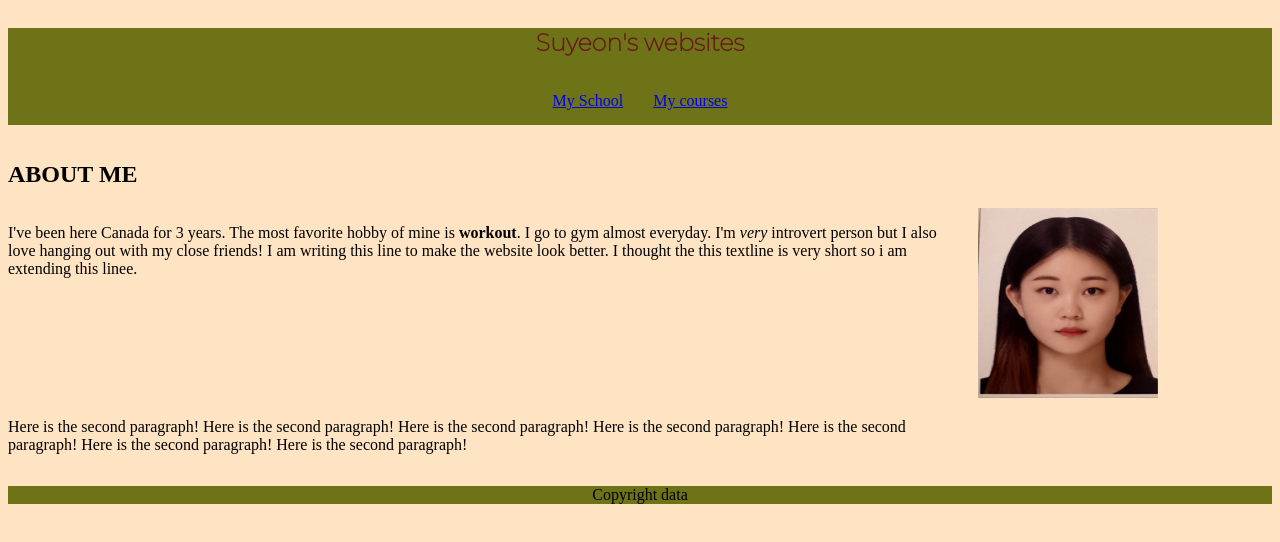
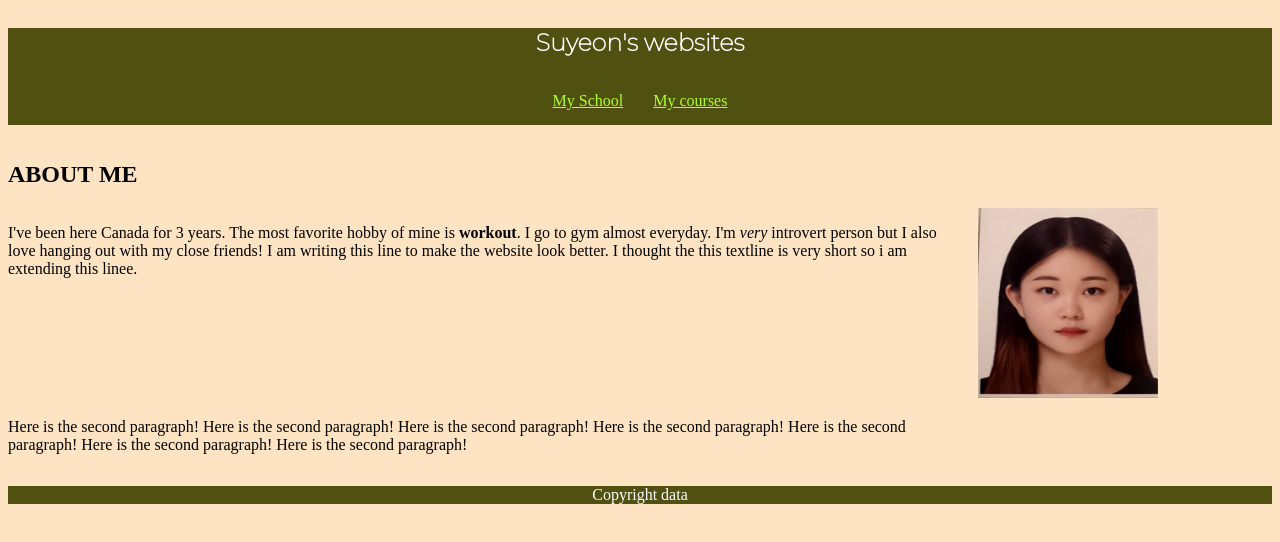
Before and after one commit to sylkee00/Personal_website_ACIT1620, a plain HTML site: page index.html in a window 1280 px wide. Drawn offline with Linux system fonts and the light colour scheme.

Commit message:
revise some formats and styles to look better

```diff
--- a/css/stylesheet.css
+++ b/css/stylesheet.css
@@ -3,7 +3,7 @@ html{
 }
 
 h1{
-    color:#691B1B;
+    color:white;
 
 }
 .h1font-index{
@@ -25,19 +25,20 @@ h1{
     display: inline-block;
 }
 
+footer,nav{
+    text-align: center;
+    background-color: #505110;
+    color:white;
+}
 
-nav{
-    text-align: center;
+.nav{
     grid-area: nav;
 }
 
-footer{
-    text-align: center;
+.footer{
     grid-area: footer;
 }
-#copyright, #heading{
-    background-color: rgb(110, 115, 24);
-}
+
 .image{
     grid-area: image;
 
@@ -54,6 +55,12 @@ footer{
     grid-area: p2;
 
 }
+a:link{
+    color:greenyellow;
+}
+a:visited{
+    color:azure;
+}
 
 .grid {
     display:grid;
--- a/index.html
+++ b/index.html
@@ -16,8 +16,8 @@
 
         <main>
             <div class ="grid">
+                <div class="nav">
                 <nav>
-                    <div id = "heading">
                     <header>
                         <h1 class = "h1font-index"> Suyeon's websites </h1>
                     </header>
@@ -25,9 +25,8 @@
                         <li><a href = "misc/school.html" title = "My school page" target = "_blank"> My School </a></li>
                         <li><a href = "misc/courses.html" title = "My course page" target = "_blank"> My courses </a></li>
                     </ul>
-                    </div>
                 </nav>
-
+                </div>
 
 
                 <article class="grid">
@@ -39,9 +38,12 @@
                     </div>
                 </article>
 
+                <div class="footer">
                 <footer>
-                    <p id = "copyright">Copyright data</p>
+                    <p>Copyright data</p>
                 </footer>
+                </div>
+
             </div>
         </main>
 
```
